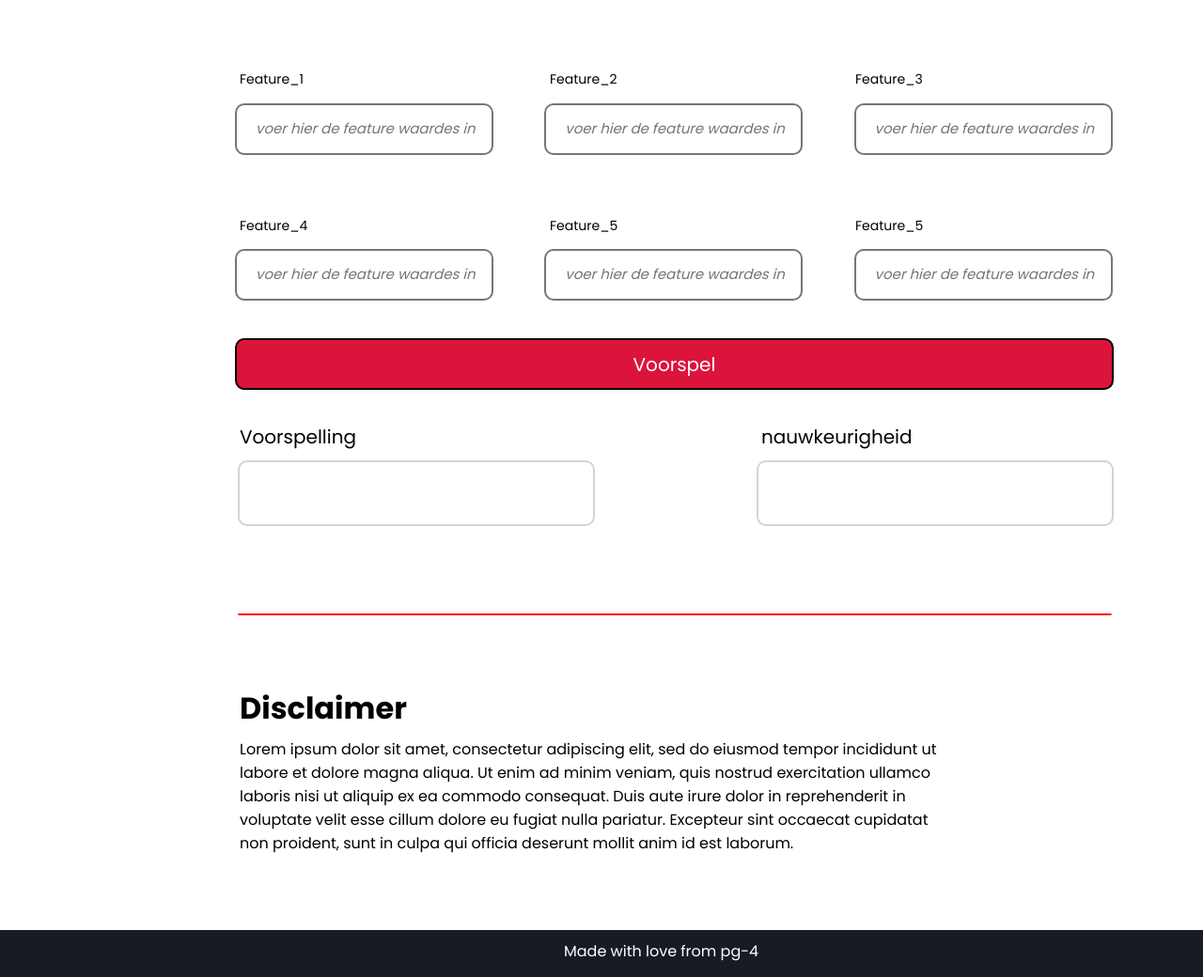
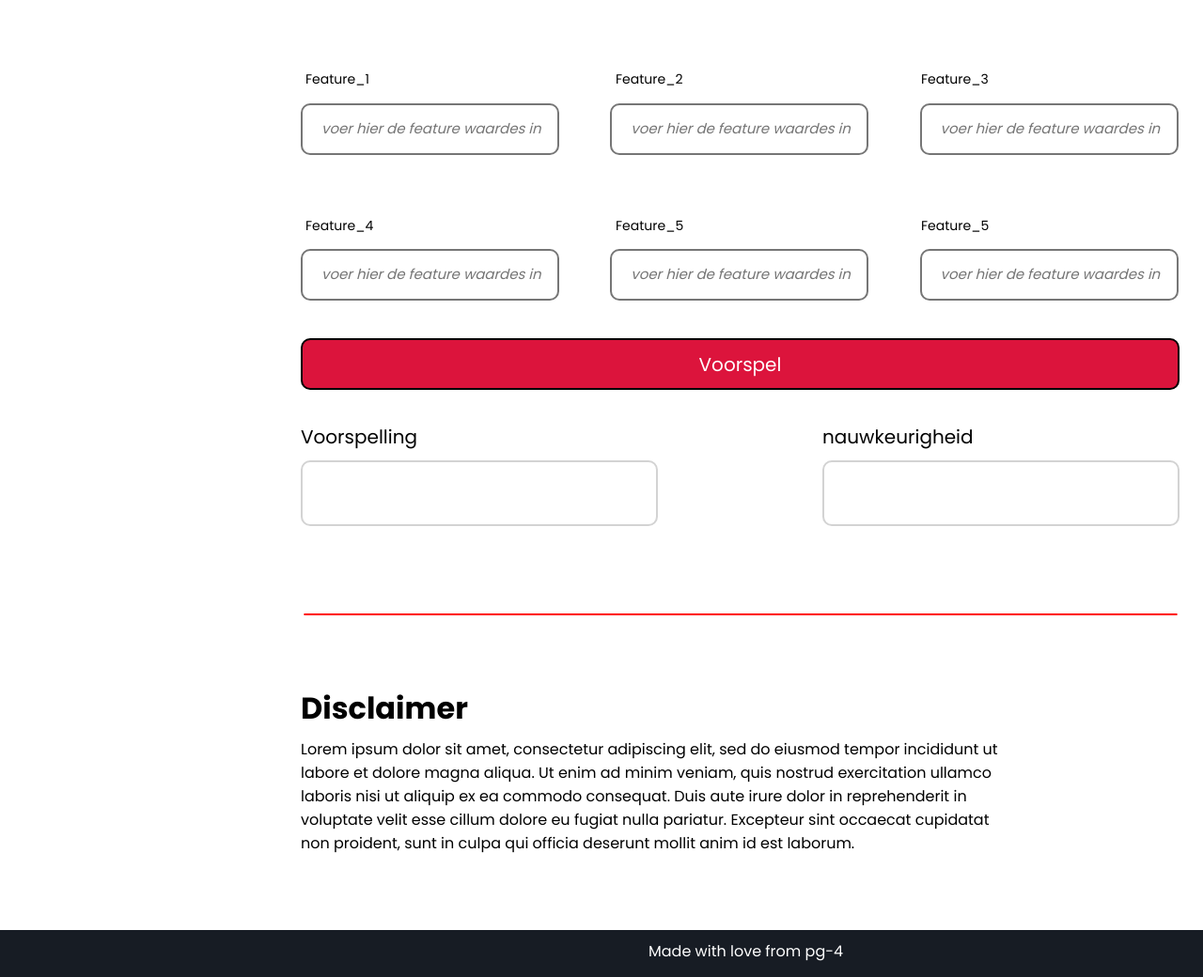
Before and after one commit to ceyhuncakir/ProRail, a Flask app: page / in a window 1280 px wide. Shown: the part 90-1130 px from the top of the page at 94% size. Run offline with Flask 2, Linux system fonts and the light colour scheme.

Commit message:
fix width on gui
fix width on gui

```diff
--- a/GUI/server.py
+++ b/GUI/server.py
@@ -13,12 +13,15 @@ def dashboard():
     if request.method == "POST":
         model = pickle.load(open('linear_reg.pkl', 'rb'))
         user_input_feature_1 = request.form.get('size')
-        print(user_input_feature_1, type(user_input_feature_1))
-        user_input_feature_1 = float(user_input_feature_1)
-        prediction = model.predict([[user_input_feature_1]])[0]
-        rt = relativedelta(seconds=math.trunc(prediction))
 
-        minutes = '{:02d}:{:02d}:{:02d}'.format(int(rt.hours), int(rt.minutes), int(rt.seconds))
+        try:
+            user_input_feature_1 = float(user_input_feature_1)
+            prediction = model.predict([[user_input_feature_1]])[0]
+            rt = relativedelta(seconds=math.trunc(prediction))
+            minutes = '{:02d}:{:02d}:{:02d}'.format(int(rt.hours), int(rt.minutes), int(rt.seconds))
+        except ValueError:
+            print("Cannot make a prediction out of a string")
+
     return render_template('dashboard.html', prediction=minutes)
 
 if __name__ == '__main__':
--- a/GUI/static/css/style.css
+++ b/GUI/static/css/style.css
@@ -56,7 +56,7 @@ nav .content .links{
 .footer .footer_outro {
   position: absolute;
   top: 10px;
-  left: 600px;
+  left: 690px;
 }
 
 .form_container {
@@ -64,7 +64,7 @@ nav .content .links{
   height: 200px;
   position: absolute;
   top: 100px;
-  left: 200px;
+  left: 270px;
 }
 
 .form_container .feature {
@@ -147,7 +147,7 @@ input::placeholder {
   width: 380px;
   height: 70px;
   top: 580px;
-  left: 253px;
+  left: 320px;
   border-radius: 10px;
   border-style: solid;
   border-color: #d3d3d3;
@@ -159,7 +159,7 @@ input::placeholder {
   position: absolute;
   top: 540px;
   color: black;
-  left: 255px;
+  left: 320px;
 }
 
 .accuracy {
@@ -168,7 +168,7 @@ input::placeholder {
   width: 380px;
   height: 70px;
   top: 580px;
-  left: 805px;
+  left: 875px;
   border-radius: 10px;
   border-style: solid;
   border-color: #d3d3d3;
@@ -181,7 +181,7 @@ input::placeholder {
   position: absolute;
   top: 540px;
   color: black;
-  left: 810px;
+  left: 875px;
 }
 
 .line {
@@ -192,7 +192,7 @@ input::placeholder {
   display:inline-block;
   position: absolute;
   top: 740px;
-  left: 250px;
+  left: 320px;
   border-radius: 10px;
 }
 
@@ -201,7 +201,7 @@ input::placeholder {
   height: 200px;
   position: absolute;
   top: 820px;
-  left: 255px;
+  left: 320px;
 }
 
 .disclaimer_wrapper a {
```
Also changed, not shown: 3 other files.
